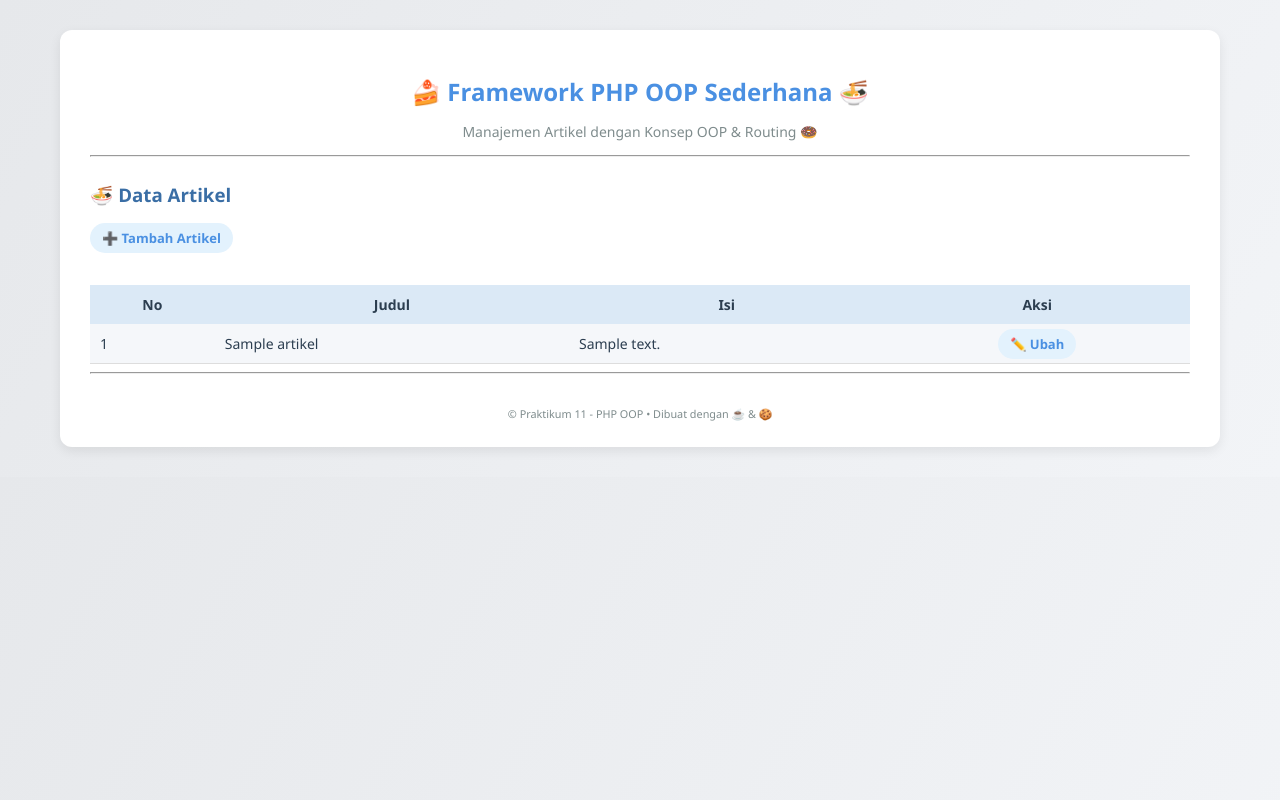
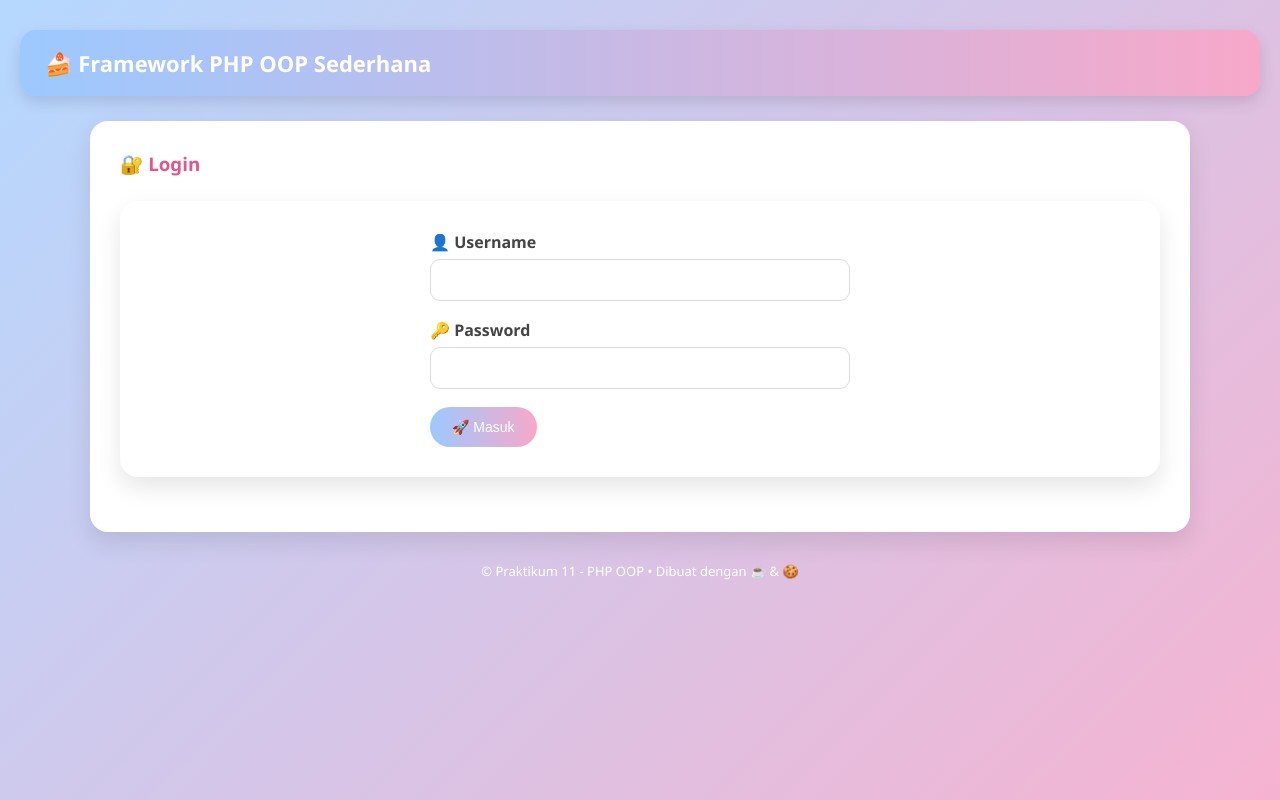
Before and after one commit to NadhiaShafira/Lab11Web, a PHP site: page / in a window 1280 px wide. Run offline with PHP 8.4, Linux system fonts and the light colour scheme; tables that the repository leaves empty or names only in its code hold one stand-in row (values such as "Sample post").

Commit message:
Add files via upload

```diff
--- a/lab11_php_oop/assets/css/style.css
+++ b/lab11_php_oop/assets/css/style.css
@@ -1,154 +1,194 @@
-/* ===============================
-   GLOBAL STYLE
-================================ */
+/* ==================================================
+   🌸 GLOBAL STYLE
+================================================== */
+* {
+    box-sizing: border-box;
+}
+
 body {
+    margin: 0;
     font-family: "Segoe UI", Arial, sans-serif;
-    background: linear-gradient(120deg, #e6e8eb, #f2f4f7);
-    margin: 0;
-    padding: 0;
+    background: linear-gradient(135deg, #b5d8ff, #f6b3d1);
+    min-height: 100vh;
     color: #2c3e50;
 }
 
-/* ===============================
-   CONTAINER UTAMA
-================================ */
+/* ==================================================
+   📦 CONTAINER UTAMA (FULL WIDTH)
+================================================== */
 .container {
-    width: 90%;
-    max-width: 1100px;
-    margin: 30px auto;
-    background: #ffffff;
-    padding: 25px 30px;
-    border-radius: 12px;
-    box-shadow: 0 4px 12px rgba(0,0,0,0.08);
+    width: 100%;
+    padding: 30px 20px;
 }
 
-/* ===============================
-   HEADER
-================================ */
-header h2 {
-    text-align: center;
-    color: #4a90e2;
-    margin-bottom: 5px;
+/* ==================================================
+   🎀 NAVBAR / HEADER
+================================================== */
+.header {
+    background: linear-gradient(90deg, #9cc9ff, #f7a8c9);
+    padding: 18px 25px;
+    border-radius: 16px;
+    font-size: 22px;
+    font-weight: bold;
+    color: #fff;
+    display: flex;
+    justify-content: space-between;
+    align-items: center;
+    box-shadow: 0 6px 15px rgba(0,0,0,0.12);
 }
 
-header p {
-    text-align: center;
-    color: #7f8c8d;
+.header a {
+    color: #fff;
+    margin-left: 15px;
     font-size: 14px;
+    font-weight: 600;
 }
 
-/* ===============================
-   JUDUL HALAMAN
-================================ */
-h3 {
-    color: #3a6ea5;
-    margin-top: 25px;
+.header a:hover {
+    text-decoration: underline;
 }
 
-/* ===============================
-   LINK
-================================ */
+/* ==================================================
+   🧁 CARD (ISI HALAMAN)
+================================================== */
+.card {
+    max-width: 1100px;
+    margin: 25px auto;
+    background: #ffffff;
+    padding: 30px;
+    border-radius: 18px;
+    box-shadow: 0 10px 25px rgba(0,0,0,0.1);
+}
+
+/* ==================================================
+   📝 JUDUL
+================================================== */
+h3 {
+    margin-top: 0;
+    color: #e0568f;
+}
+
+/* ==================================================
+   🔗 LINK
+================================================== */
 a {
-    color: #4a90e2;
+    color: #e0568f;
     text-decoration: none;
     font-weight: 600;
 }
 
 a:hover {
-    color: #2d6cdf;
     text-decoration: underline;
 }
 
-/* ===============================
-   TABEL ARTIKEL
-================================ */
+/* ==================================================
+   🍜 TABEL ARTIKEL
+================================================== */
 table {
     width: 100%;
     border-collapse: collapse;
-    margin-top: 15px;
+    margin-top: 20px;
     font-size: 14px;
 }
 
 table th {
-    background-color: #dbe9f6;
-    color: #2c3e50;
-    padding: 10px;
+    background: linear-gradient(90deg, #b5d8ff, #f6b3d1);
+    color: #fff;
+    padding: 12px;
     text-align: center;
 }
 
 table td {
-    padding: 10px;
-    border-bottom: 1px solid #ddd;
+    padding: 12px;
+    border-bottom: 1px solid #eee;
     vertical-align: top;
 }
 
 table tr:nth-child(even) {
-    background-color: #f5f7fa;
+    background-color: #faf2f7;
 }
 
-/* ===============================
-   FORM
-================================ */
+/* ==================================================
+   ✏️ AKSI BUTTON
+================================================== */
+.action-link {
+    background: #fce4ef;
+    color: #e0568f;
+    padding: 6px 14px;
+    border-radius: 20px;
+    font-size: 13px;
+    display: inline-block;
+    margin: 3px 0;
+}
+
+.action-link:hover {
+    background: #f6b3d1;
+    color: #fff;
+}
+
+/* ==================================================
+   🧾 FORM
+================================================== */
 form {
     margin-top: 20px;
 }
 
 label {
     font-weight: 600;
-    color: #34495e;
+    display: block;
+    margin-bottom: 6px;
+    color: #444;
 }
 
 input[type="text"],
+input[type="password"],
 textarea {
     width: 100%;
-    padding: 10px;
-    margin-top: 6px;
-    margin-bottom: 15px;
-    border-radius: 6px;
-    border: 1px solid #ccc;
+    padding: 12px;
+    border-radius: 10px;
+    border: 1px solid #ddd;
+    margin-bottom: 18px;
     font-size: 14px;
 }
 
 textarea {
+    min-height: 120px;
     resize: vertical;
-    min-height: 120px;
 }
 
-/* ===============================
-   BUTTON
-================================ */
+/* ==================================================
+   🎀 BUTTON
+================================================== */
 button,
 input[type="submit"] {
-    background-color: #4a90e2;
+    background: linear-gradient(90deg, #9cc9ff, #f7a8c9);
     color: #fff;
     border: none;
-    padding: 10px 20px;
-    border-radius: 20px;
+    padding: 12px 22px;
+    border-radius: 25px;
     font-size: 14px;
     cursor: pointer;
 }
 
 button:hover,
 input[type="submit"]:hover {
-    background-color: #357ab8;
+    opacity: 0.9;
 }
 
-/* ===============================
-   AKSI LINK
-================================ */
-.action-link {
-    background-color: #e3f2fd;
-    padding: 6px 12px;
-    border-radius: 15px;
+/* ==================================================
+   🔐 FORM LOGIN (CENTER)
+================================================== */
+.form-login {
+    max-width: 420px;
+    margin: 0 auto;
+}
+
+/* ==================================================
+   🦶 FOOTER
+================================================== */
+.footer {
+    text-align: center;
+    margin-top: 30px;
+    color: #fff;
     font-size: 13px;
 }
-
-/* ===============================
-   FOOTER
-================================ */
-footer {
-    text-align: center;
-    margin-top: 30px;
-    color: #7f8c8d;
-    font-size: 13px;
-}
--- a/lab11_php_oop/config.php
+++ b/lab11_php_oop/config.php
@@ -1,8 +1,7 @@
 <?php
-
-$config = array(
-    'host'     => 'localhost',
+$config = [
+    'host' => 'localhost',
     'username' => 'root',
     'password' => '',
-    'db_name'  => 'latihan_oop'
-);
+    'db_name' => 'latihan_oop'
+];
--- a/lab11_php_oop/index.php
+++ b/lab11_php_oop/index.php
@@ -1,39 +1,38 @@
 <?php
-// ===================================================
-// BOOTSTRAP APLIKASI
-// ===================================================
-
-// Load konfigurasi
-include "config.php";
-
-// Load class OOP
-include "class/database.php";
-include "class/form.php";
-
-// Session (opsional)
+// ===============================
+// BOOTSTRAP
+// ===============================
 session_start();
 
-// ===================================================
-// ROUTING LOGIC
-// ===================================================
+require_once 'config.php';
+require_once 'class/Database.php';
+require_once 'class/Form.php';
 
-// Ambil path dari URL (hasil rewrite .htaccess)
-$path = isset($_GET['path']) ? $_GET['path'] : 'artikel/index';
+// ===============================
+// ROUTING
+// ===============================
+$path = $_GET['path'] ?? '';
+$path = trim($path, '/');
 
-// Pecah path
-$segments = explode('/', trim($path, '/'));
+if ($path === '') {
+    // kalau belum login → ke login
+    if (!isset($_SESSION['login'])) {
+        $path = 'auth/login';
+    } else {
+        $path = 'artikel/index';
+    }
+}
 
-// Tentukan modul & halaman
-$mod  = $segments[0] ?? 'artikel';
-$page = $segments[1] ?? 'index';
+$segments = explode('/', $path);
+$module = $segments[0] ?? 'artikel';
+$page   = $segments[1] ?? 'index';
 
-// Tentukan file modul
-$file = "module/$mod/$page.php";
+$file = "module/$module/$page.php";
 
-// ===================================================
-// LOAD TEMPLATE + KONTEN
-// ===================================================
-include "template/header.php";
+// ===============================
+// VIEW
+// ===============================
+include 'template/header.php';
 
 if (file_exists($file)) {
     include $file;
@@ -41,4 +40,4 @@ if (file_exists($file)) {
     echo "<h3>404 - Modul tidak ditemukan</h3>";
 }
 
-include "template/footer.php";
+include 'template/footer.php';
--- a/lab11_php_oop/module/artikel/index.php
+++ b/lab11_php_oop/module/artikel/index.php
@@ -1,13 +1,25 @@
 <?php
-$db = new Database();
+// 🔐 PROTEKSI LOGIN
+if (session_status() === PHP_SESSION_NONE) {
+    session_start();
+}
+
+if (!isset($_SESSION['login'])) {
+    header("Location: /lab11_php_oop/auth/login");
+    exit;
+}
+
+$db    = new Database();
 $query = $db->query("SELECT * FROM artikel");
 ?>
 
 <h3>🍜 Data Artikel</h3>
 
-<a href="/lab11_php_oop/artikel/tambah" class="action-link">➕ Tambah Artikel</a>
+<div class="card">
 
-<br><br>
+    <a href="/lab11_php_oop/artikel/tambah" class="action-link">
+        ➕ Tambah Artikel
+    </a>
 
     <table>
         <tr>
@@ -20,12 +32,25 @@ $query = $db->query("SELECT * FROM artikel");
         <?php $no = 1; ?>
         <?php while ($row = $query->fetch_assoc()) : ?>
             <tr>
-            <td><?= $no++; ?></td>
+                <td style="text-align:center;"><?= $no++; ?></td>
                 <td><?= $row['judul']; ?></td>
                 <td><?= $row['isi']; ?></td>
                 <td style="text-align:center;">
-                <a href="/lab11_php_oop/artikel/ubah?id=<?= $row['id']; ?>" class="action-link">✏️ Ubah</a>
+
+                    <a href="/lab11_php_oop/artikel/ubah?id=<?= $row['id']; ?>"
+                       class="action-link">
+                        ✏️ Ubah
+                    </a>
+
+                    <a href="/lab11_php_oop/artikel/hapus?id=<?= $row['id']; ?>"
+                       class="action-link"
+                       onclick="return confirm('🗑️ Yakin mau menghapus artikel ini?')">
+                        🗑️ Hapus
+                    </a>
+
                 </td>
             </tr>
         <?php endwhile; ?>
     </table>
+
+</div>
--- /dev/null
+++ b/lab11_php_oop/module/auth/login.php
@@ -0,0 +1,51 @@
+<?php
+if (session_status() === PHP_SESSION_NONE) {
+    session_start();
+}
+
+$db = new Database();
+
+// jika sudah login, langsung ke artikel
+if (isset($_SESSION['login'])) {
+    header("Location: /lab11_php_oop/artikel");
+    exit;
+}
+
+// proses login
+if (isset($_POST['login'])) {
+    $username = $_POST['username'];
+    $password = $_POST['password'];
+
+    $user = $db->get('users', "username='$username'");
+
+    if ($user && password_verify($password, $user['password'])) {
+        $_SESSION['login'] = true;
+        $_SESSION['user']  = $user;
+
+        header("Location: /lab11_php_oop/artikel");
+        exit;
+    } else {
+        $error = "❌ Username atau password salah!";
+    }
+}
+?>
+
+<h3>🔐 Login</h3>
+
+<div class="card">
+    <?php if (isset($error)) : ?>
+        <p style="color:red"><?= $error ?></p>
+    <?php endif; ?>
+
+    <form method="post" class="form-login">
+        <label>👤 Username</label>
+        <input type="text" name="username" required>
+
+        <label>🔑 Password</label>
+        <input type="password" name="password" required>
+
+        <button type="submit" name="login">
+            🚀 Masuk
+        </button>
+    </form>
+</div>
--- a/lab11_php_oop/template/footer.php
+++ b/lab11_php_oop/template/footer.php
@@ -1,8 +1,10 @@
-<hr>
-<footer>
-    <small>© Praktikum 11 - PHP OOP • Dibuat dengan ☕ & 🍪</small>
-</footer>
-</div>
+    </div> <!-- end card -->
+
+    <footer class="footer">
+        © Praktikum 11 - PHP OOP • Dibuat dengan ☕ & 🍪
+    </footer>
+
+</div> <!-- end container -->
 
 </body>
 </html>
--- a/lab11_php_oop/template/header.php
+++ b/lab11_php_oop/template/header.php
@@ -1,14 +1,30 @@
 <!DOCTYPE html>
-<html>
+<html lang="id">
 <head>
-    <title>Lab 11 PHP OOP</title>
+    <meta charset="UTF-8">
+    <title>Framework PHP OOP Sederhana</title>
+
+    <!-- 🎨 CSS UTAMA -->
     <link rel="stylesheet" href="/lab11_php_oop/assets/css/style.css">
 </head>
 <body>
 
 <div class="container">
-<header>
-    <h2>🍰 Framework PHP OOP Sederhana 🍜</h2>
-    <p>Manajemen Artikel dengan Konsep OOP & Routing 🍩</p>
-</header>
-<hr>
+
+    <!-- 🎀 HEADER / NAVBAR -->
+    <div class="header">
+        <div>
+            🍰 Framework PHP OOP Sederhana
+        </div>
+
+        <?php if (isset($_SESSION['login'])) : ?>
+            <div>
+                <a href="/lab11_php_oop/artikel">📄 Artikel</a>
+                <a href="/lab11_php_oop/user/profile">👤 Profil</a>
+                <a href="/lab11_php_oop/auth/logout">🚪 Logout</a>
+            </div>
+        <?php endif; ?>
+    </div>
+
+    <!-- 🧁 CARD ISI HALAMAN -->
+    <div class="card">
```
Also changed, not shown: lab11_php_oop/module/artikel/hapus.php (added, +27 -0 lines), lab11_php_oop/module/artikel/tambah.php (+22 -10 lines), lab11_php_oop/module/artikel/ubah.php (+29 -22 lines), lab11_php_oop/module/auth/logout.php (added, +10 -0 lines), lab11_php_oop/module/user/profile.php (added, +54 -0 lines). Lines whose indentation alone changed are shown as unchanged.
